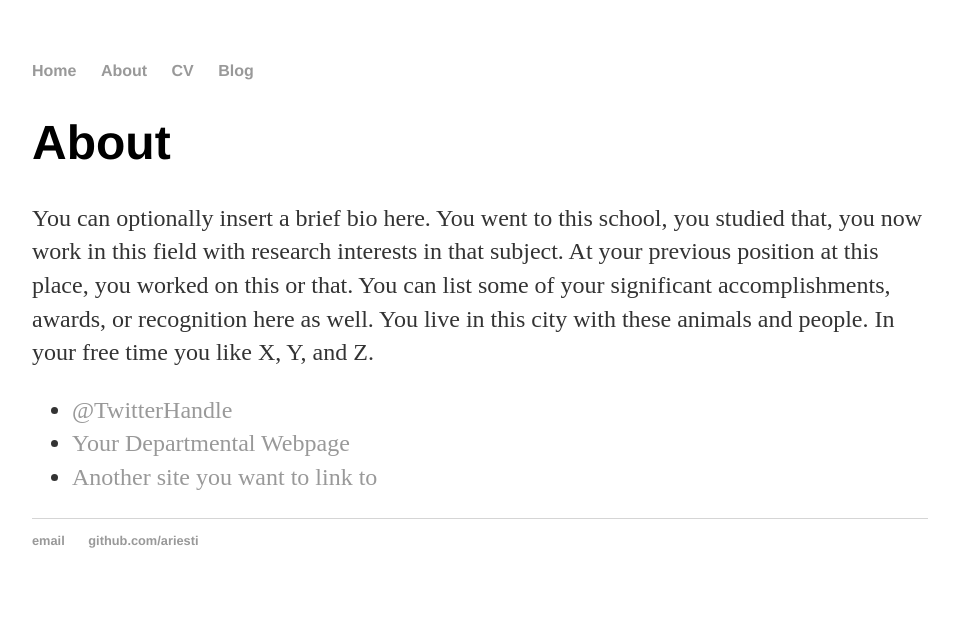
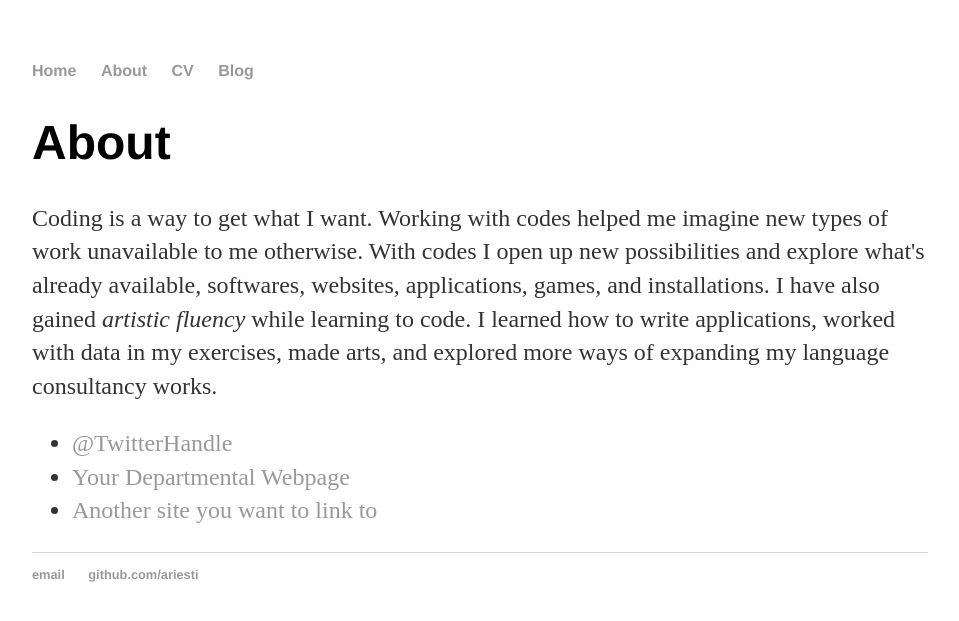
Before and after one commit to ariesti/ariesti.github.io, a Jekyll site: the page built from about/index.html, in a window 1280 px wide. Shown: the top 621 px of the page, without its empty margins (160-1119 px from the left). Built offline with Jekyll 4.4.1, drawn with Linux system fonts in a browser that asks for light colours.

Commit message:
Paragraph update
New paragraph for the about me page

```diff
--- a/about/index.html
+++ b/about/index.html
@@ -5,8 +5,7 @@
 
 		<div class="about">
 			<h1>About</h1>
-			<p>You can optionally insert a brief bio here. You went to this school, you studied that, you now work in this field with research interests in that subject. At your previous position at this place, you worked on this or that. You can list some of your significant accomplishments, awards, or recognition here as well. You live in this city with these animals and people. In your free time you like X, Y, and Z.</p>
-
+			<p>Coding is a way to get what I want. Working with codes helped me imagine new types of work unavailable to me otherwise. With codes I open up new possibilities and explore what's already available, softwares, websites, applications, games, and installations. I have also gained <i>artistic fluency</i> while learning to code. I learned how to write applications, worked with data in my exercises, made arts, and explored more ways of expanding my language consultancy works.
 			<ul class="contacts">
 				<li><a href="#">@TwitterHandle</a></li>
 				<li><a href="#">Your Departmental Webpage</a></li>
```
